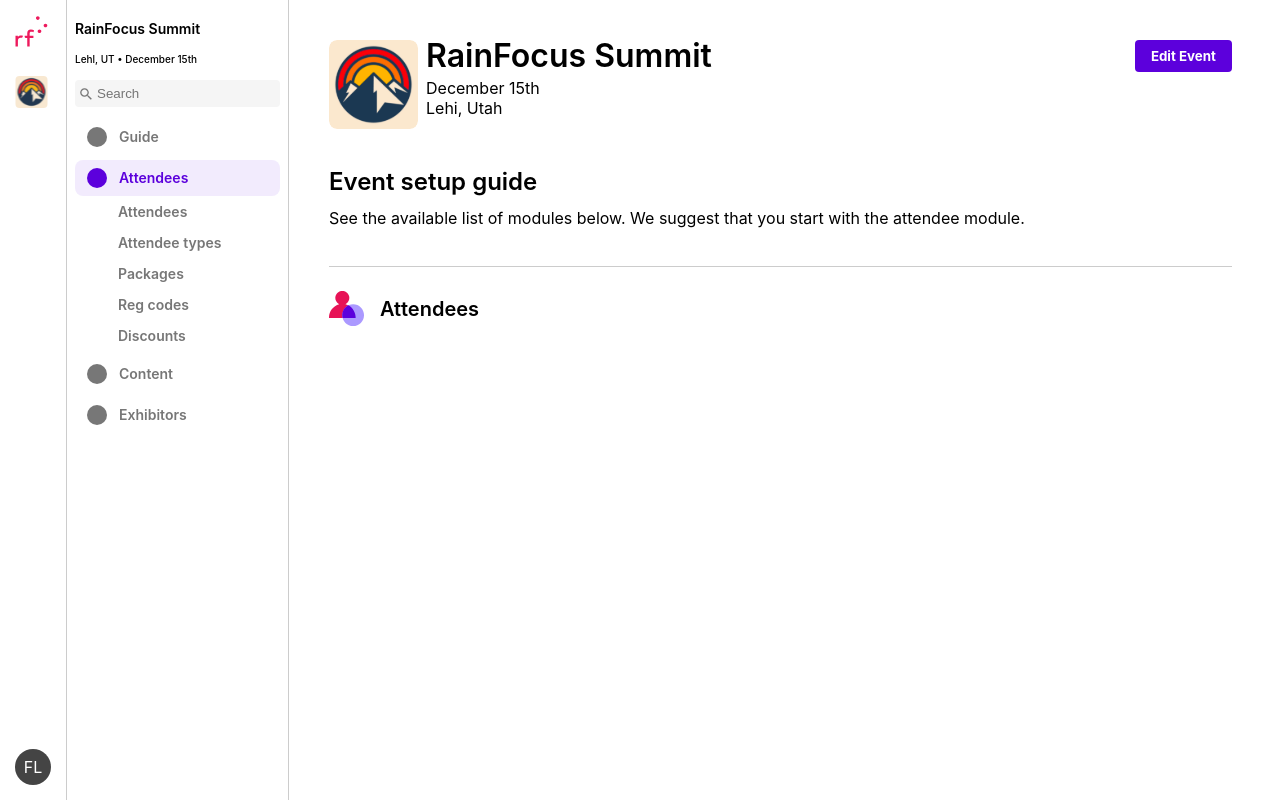
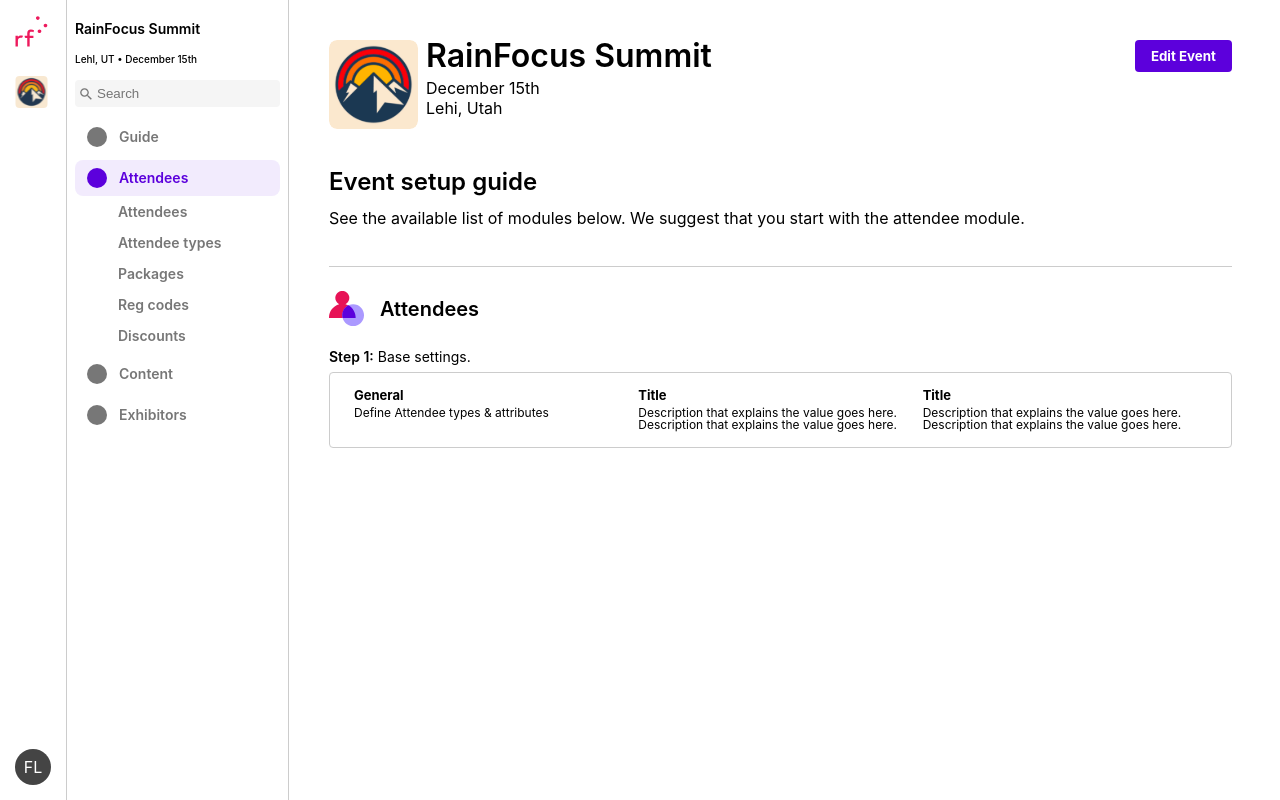
Before and after one commit to cnestordev/rf-ui-challenge, a React (Create React App) app: page / in a window 1280 px wide. Built offline with nearby package versions, Linux system fonts and the light colour scheme; a web font is replaced by a local one.

Commit message:
adds step 1

```diff
--- /dev/null
+++ b/src/components/Box.jsx
@@ -0,0 +1,12 @@
+import '../styles/main.css'
+
+const Box = ({title, body}) => {
+    return (
+        <div className='step-card'>
+            <span>{title}</span>
+            <div>{body}</div>
+        </div>
+    )
+}
+
+export default Box;
--- a/src/components/Main.jsx
+++ b/src/components/Main.jsx
@@ -1,4 +1,5 @@
 import '../styles/main.css'
+import Box from './Box';
 
 const Main = () => {
     return (
@@ -7,6 +8,15 @@
                 <span className='icon'></span>
                 <h3>Attendees</h3>
             </div>
+
+            <div className='step-container'>
+                <h3 className='step-title'><span>Step 1:</span> Base settings.</h3>
+                <div className='step-border'>
+                    <Box title="General" body="Define Attendee types & attributes" />
+                    <Box title="Title" body="Description that explains the value goes here. Description that explains the value goes here. " />
+                    <Box title="Title" body="Description that explains the value goes here. Description that explains the value goes here. " />
+                </div>
+            </div>
         </div>
     )
 }
--- a/src/styles/main.css
+++ b/src/styles/main.css
@@ -1,3 +1,6 @@
+.main-container {
+  font-family: "Inter";
+}
 .main-container .main-header {
   display: flex;
   align-items: center;
@@ -12,4 +15,30 @@
 .main-container .main-header h3 {
   font-size: 2rem;
   font-weight: 600;
+}
+.main-container .step-container h3 {
+  font-size: 1.4rem;
+  font-weight: 400;
+  margin-bottom: 0.8rem;
+}
+.main-container .step-container h3 span {
+  font-weight: 600;
+}
+.main-container .step-container .step-border {
+  border: 1px solid #ccc;
+  border-radius: 4px;
+  padding: 1.6rem 2.4rem;
+  display: grid;
+  grid-template-columns: repeat(3, 1fr);
+}
+.main-container .step-container .step-card span {
+  display: flex;
+  flex-direction: column;
+  font-size: 1.3rem;
+  font-weight: 700;
+  margin-bottom: 5px;
+}
+.main-container .step-container .step-card div {
+  font-size: 1.2rem;
+  font-weight: 400;
 }/*# sourceMappingURL=main.css.map */
--- a/src/styles/main.scss
+++ b/src/styles/main.scss
@@ -1,6 +1,7 @@
 @import './variables.scss';
 
 .main-container {
+    font-family: $main_font;
     .main-header {
         display: flex;
         align-items: center;
@@ -17,7 +18,37 @@
             font-size: 2rem;
             font-weight: 600;
         }
-
     }
 
+    .step-container {
+        h3 {
+            font-size: 1.4rem;
+            font-weight: 400;
+            margin-bottom: 0.8rem;
+            span {
+                font-weight: 600;
+            }
+        }
+        .step-border {
+            border: 1px solid $light-gray-border;
+            border-radius: 4px;
+            padding: 1.6rem 2.4rem;
+            display: grid;
+            grid-template-columns: repeat(3, 1fr);
+        }
+
+        .step-card {
+            span {
+                display: flex;
+                flex-direction: column;
+                font-size: 1.3rem;
+                font-weight: 700;
+                margin-bottom: 5px;
+            }
+            div {
+                font-size: 1.2rem;
+                font-weight: 400;
+            }
+        }
+    }
 }
```
Also changed, not shown: 1 other file (tests, documents, lock files or other folders).
